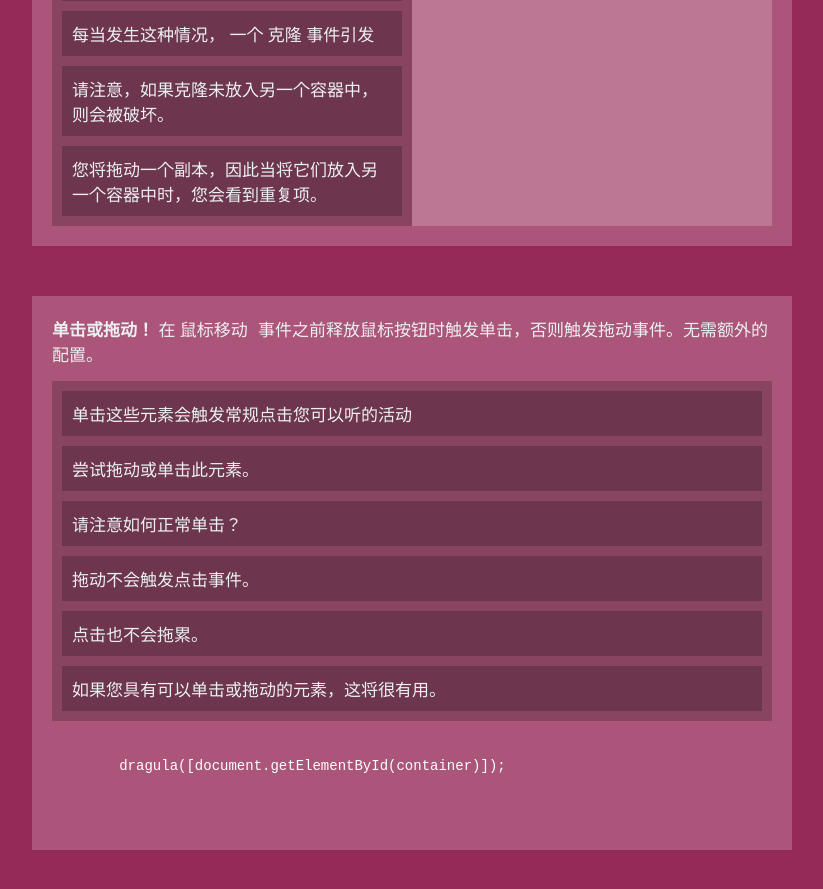
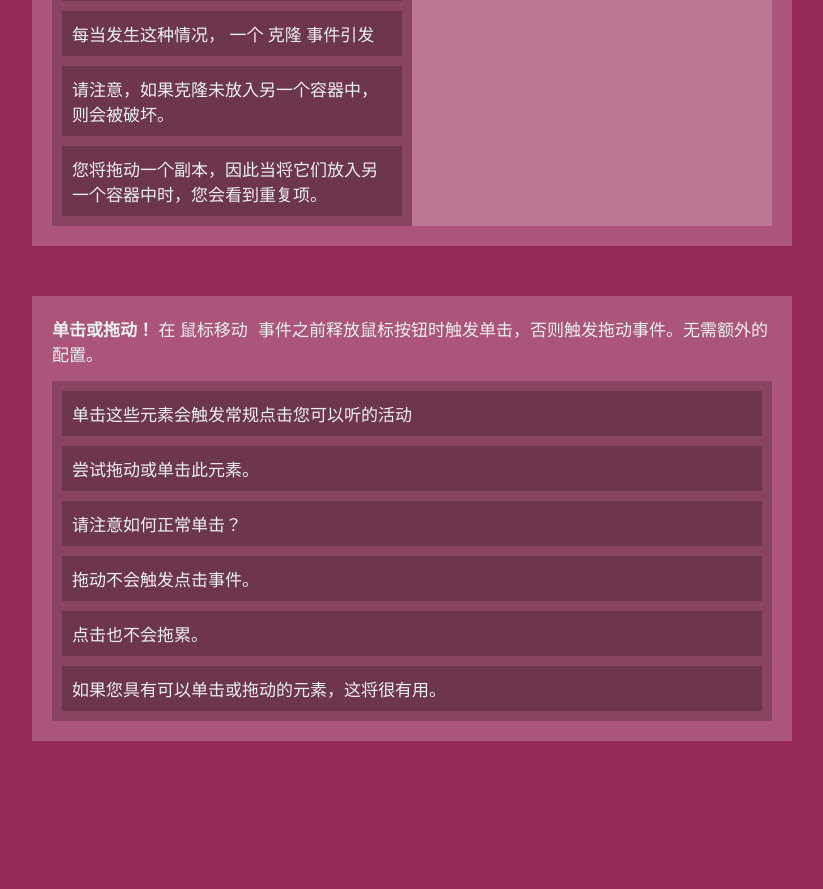
Before and after one commit to nengwuzhi/nengwuzhi.github.io, a Jekyll site: the page built from _pages/dragula.html, in a window 1280 px wide and 900 px high, scrolled down 2293 px. Shown: the top 889 px of the window, without its empty margins (228-1051 px from the left). Built offline with Jekyll 4.4.1, drawn with Linux system fonts in a browser that asks for light colours; after the commit the page ends 3084 px from its top, so only the background shows below that.

Commit message:
Update dragula.html

```diff
--- a/_pages/dragula.html
+++ b/_pages/dragula.html
@@ -121,10 +121,7 @@ type: page
         <div>如果您具有可以单击或拖动的元素，这将很有用。</div>
       </div>
     </div>
-    <pre>      <code>
-        dragula([document.getElementById(container)]);
-      </code>
-    </pre>
+
   </div>
 </div>
       </article>
```
